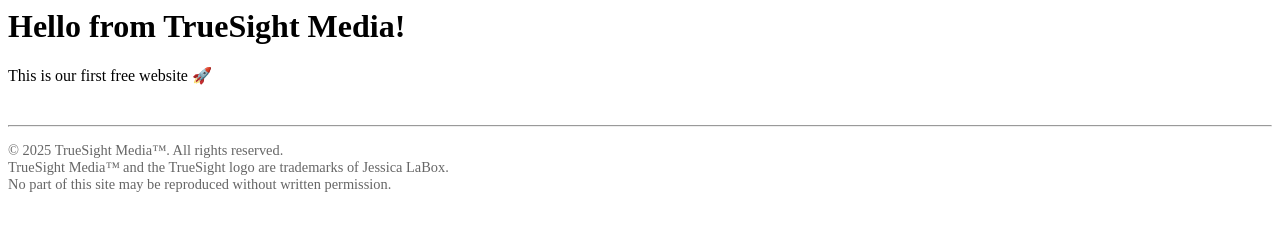
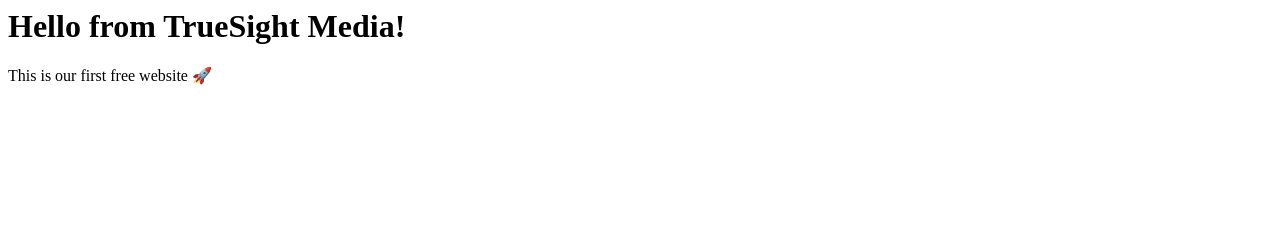
Before and after one commit to 77jessie77/TrueSightmedia-Presents, a plain HTML site: page index.html in a window 1280 px wide. Drawn offline with Linux system fonts and the light colour scheme.

Commit message:
Update index.html

```diff
--- a/index.html
+++ b/index.html
@@ -1,11 +1,2 @@
 <h1>Hello from TrueSight Media!</h1>
 <p>This is our first free website 🚀</p>
-
-<footer style="margin-top: 40px; font-size: 0.9em; color: #666;">
-  <hr style="margin-bottom: 10px;">
-  <p>
-    &copy; 2025 TrueSight Media™. All rights reserved. <br>
-    TrueSight Media™ and the TrueSight logo are trademarks of Jessica LaBox. <br>
-    No part of this site may be reproduced without written permission.
-  </p>
-</footer>
```
